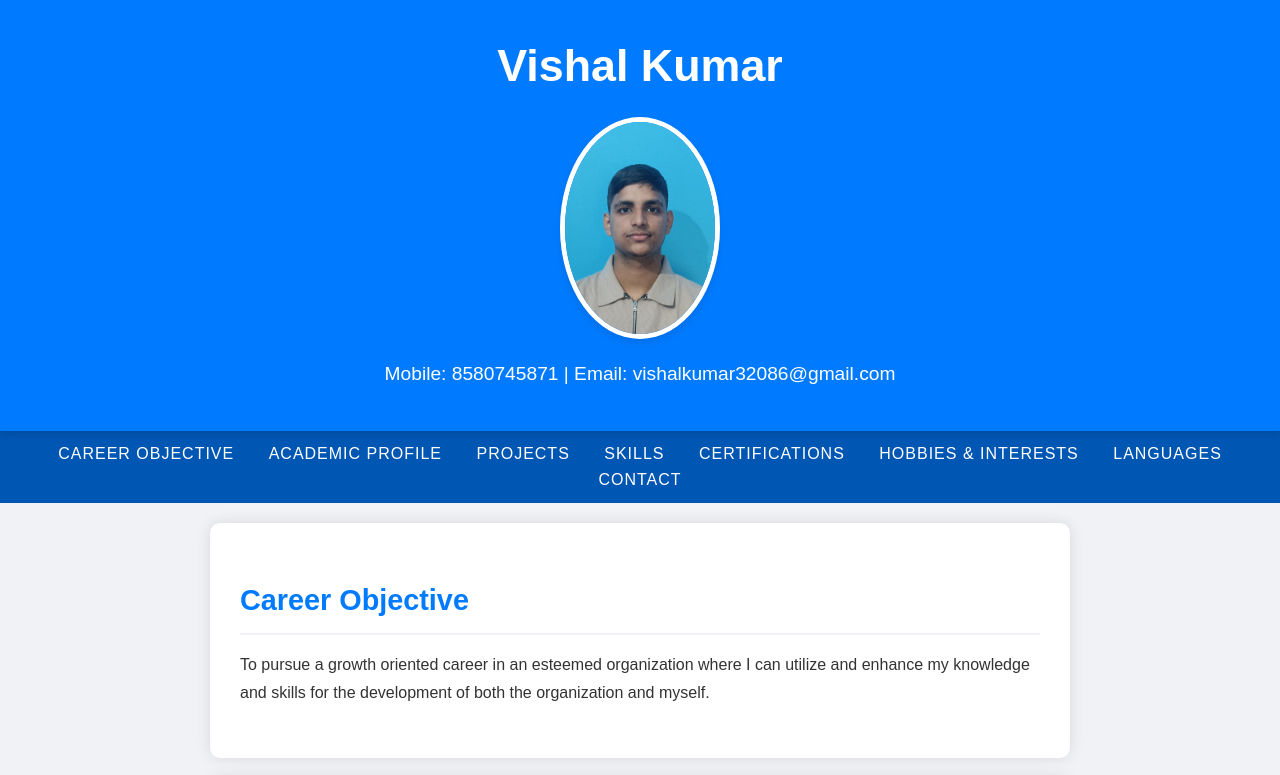
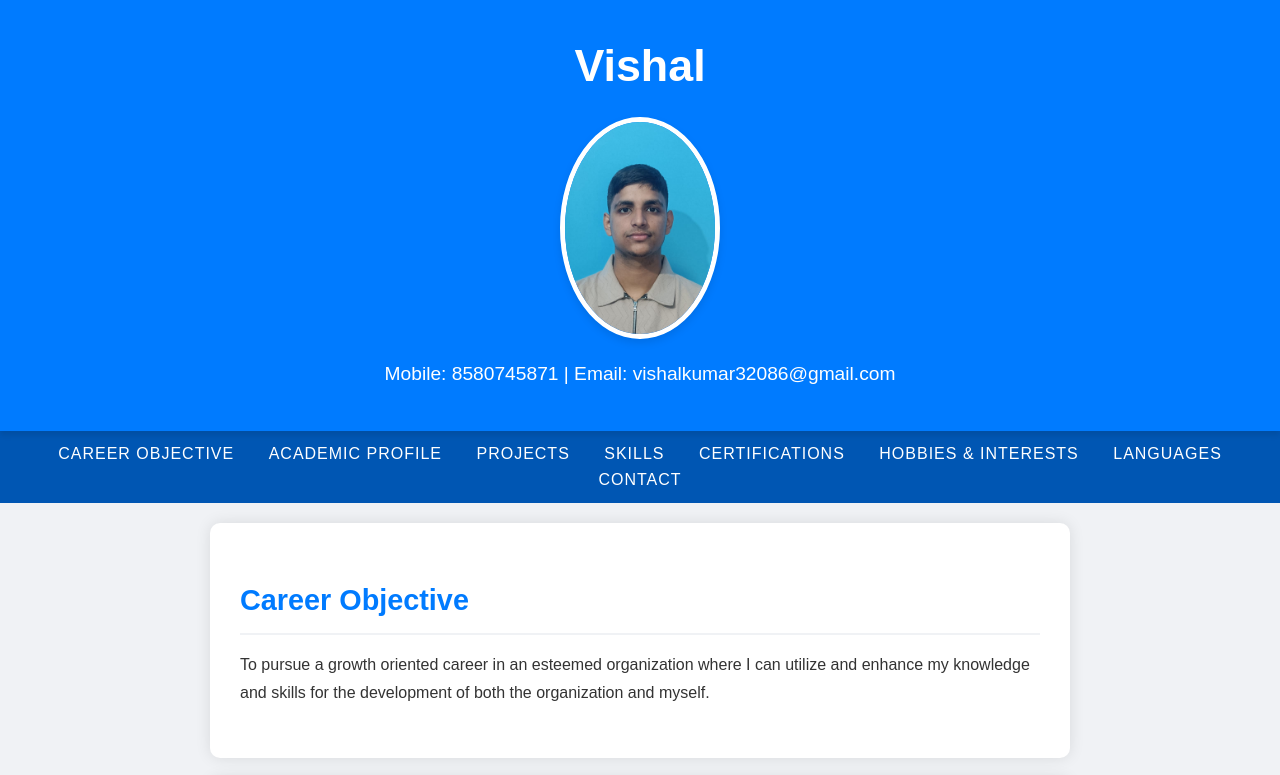
Before and after one commit to Vishal985057/portfolio, a plain HTML site: page index.html in a window 1280 px wide. Shown: the top 775 px of the page. Drawn offline with Linux system fonts and the light colour scheme.

Commit message:
Update index.html

```diff
--- a/index.html
+++ b/index.html
@@ -216,7 +216,7 @@
 
 <body>
     <header>
-        <h1>Vishal Kumar</h1>
+        <h1>Vishal</h1>
         <img src="res.jpeg" alt="Vishal Kumar">
         <p>Mobile: 8580745871 | Email: <a href="mailto:vishalkumar32086@gmail.com">vishalkumar32086@gmail.com</a></p>
     </header>
```
